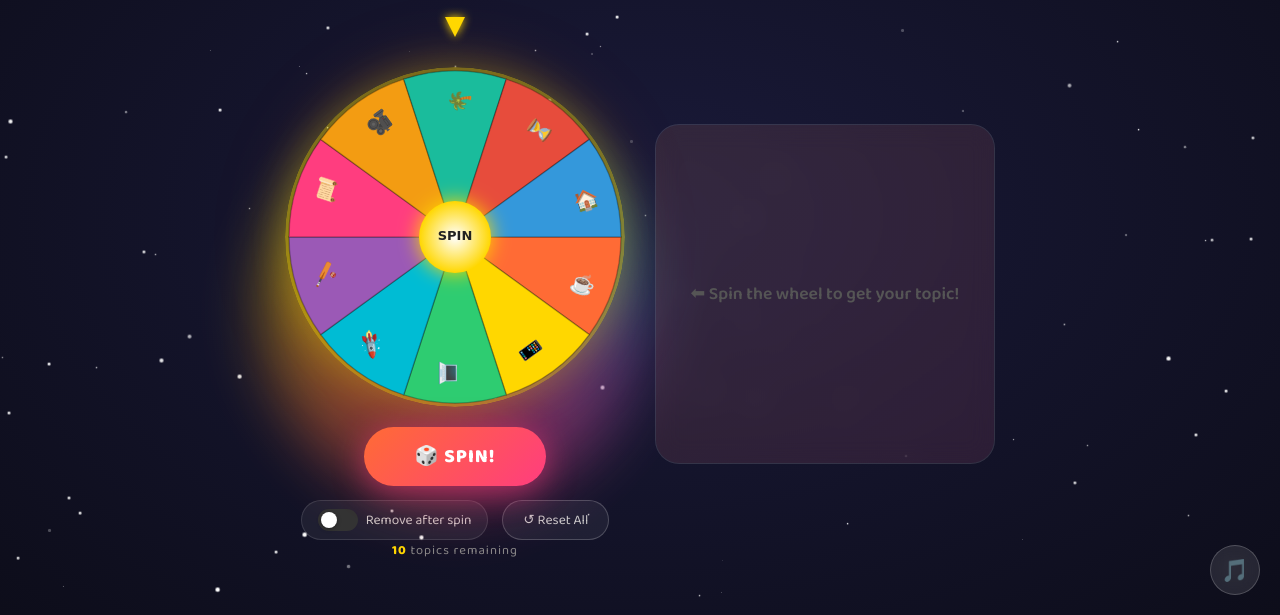
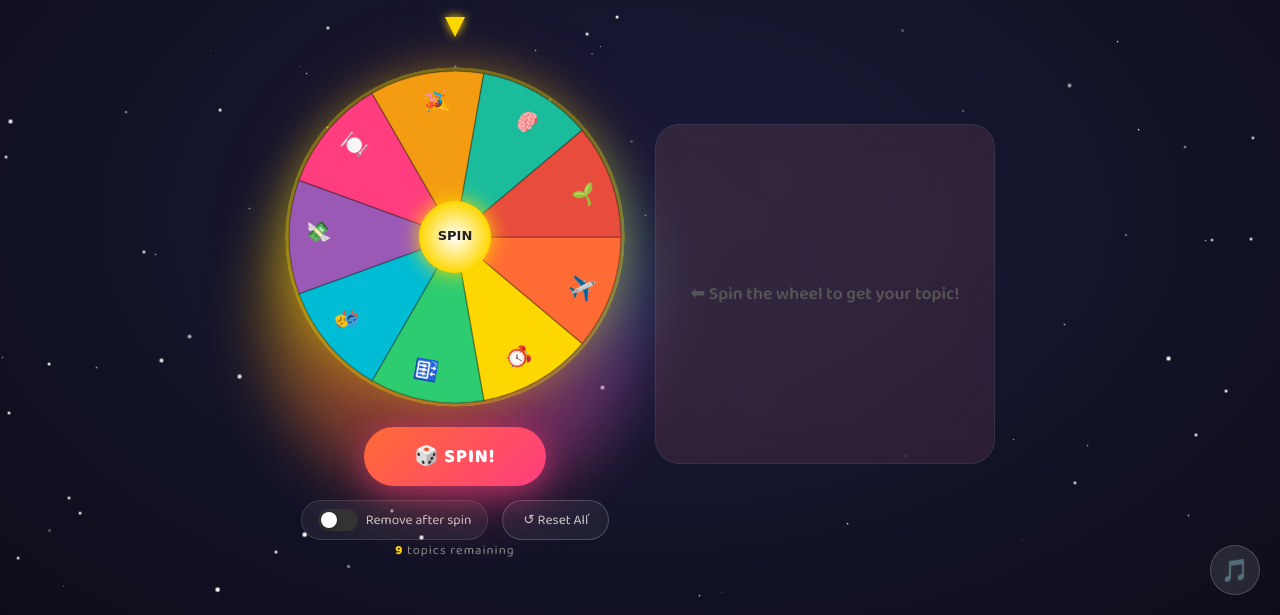
Before and after one commit to heymanmakhija/table-topics-tool, a plain HTML site: page docs/index.html in a window 1280 px wide. Shown: the part 185-800 px from the top of the page. Drawn offline with Linux system fonts and the light colour scheme.

Commit message:
updated questions

```diff
--- a/docs/index.html
+++ b/docs/index.html
@@ -160,10 +160,6 @@
     font-size: 1.4rem; font-weight: 800; color: var(--gold);
     margin-bottom: 12px; line-height: 1.3;
     animation: slideUp .4s ease;
-  }
-  #topic-scenario {
-    font-size: .9rem; color: #ddd; line-height: 1.6;
-    animation: fadeIn .6s ease;
   }
   #topic-prompt {
     margin-top: 14px;
@@ -341,8 +337,6 @@
     <div id="topic-result" style="display:none; width:100%;">
       <div id="topic-icon"></div>
       <div id="topic-title"></div>
-      <div id="topic-scenario"></div>
-
     </div>
   </div>
 </div>
@@ -364,74 +358,58 @@
 // ──────────────────────────────────────
 const topics = [
   {
-    icon: "☕",
-    label: "Chai\nvs Coffee",
-    title: "Chai vs Coffee",
-    scenario: "Two people trying to convert each other / emotion vs productivity.",
-    prompt: 'Defend your brew to the last sip!'
+    icon: "✈️",
+    label: "Best Trip",
+    title: "What’s the best trip you’ve ever taken, and why was it so special?",
+    prompt: "Tell the story of the trip that stayed with you long after it ended."
   },
   {
-    icon: "📱",
-    label: "iPhone\nvs Android",
-    title: "iPhone vs Android",
-    scenario: "Two friends buying a new phone / premium vs practicality debate.",
-    prompt: '"iPhone is a lifestyle." "Android is freedom." "One is status, one is smartness."'
+    icon: "⏰",
+    label: "Time Travel",
+    title: "If you could go back in time and witness any event what would it be and why?",
+    prompt: "Choose the event and explain why you’d want to witness it firsthand."
   },
   {
-    icon: "💻",
-    label: "WFH\nvs Office",
-    title: "Work From Home vs Office",
-    scenario: "A company deciding permanent work culture / comfort vs career growth.",
-    prompt: '"WFH: where camera off = life on." "Office: where coffee free, but peace costly."'
+    icon: "🛗",
+    label: "Celebrity Lift",
+    title: "If you were stuck in a lift with a celebrity, who would you choose, and what would you talk about?",
+    prompt: "Pick your celebrity and reveal your lift-time conversation plan."
   },
   {
-    icon: "🚀",
-    label: "Einstein\nvs Elon Musk",
-    title: "Albert Einstein vs Elon Musk",
-    scenario: "The father of modern physics meets the face of futuristic tech.",
-    prompt: 'Theory vs execution - who changed the world more?'
+    icon: "🎭",
+    label: "Useless Talent",
+    title: "What’s the most useless talent you have?",
+    prompt: "Explain why your talent is impressive in theory, but not in real life."
   },
   {
-    icon: "🏏",
-    label: "RCB Fan\nvs CSK Fan",
-    title: "RCB Fan vs CSK Fan",
-    scenario: "Two IPL fans watching a live match together, defending their teams with emotions, stats, and blind faith.",
-    prompt: '"RCB has hope." "CSK has trophies."'
+    icon: "💸",
+    label: "Spend 1 Lakh",
+    title: "If you were given 1 lakh that you had to spend immediately, what would you buy?",
+    prompt: "Describe the impulsive purchase spree you’d go on without thinking twice."
   },
   {
-    icon: "📜",
-    label: "Shakespeare\nvs Karan Johar",
-    title: "William Shakespeare vs Karan Johar",
-    scenario: "The king of classic literature meets the king of Bollywood drama.",
-    prompt: 'Debate storytelling - deep tragedy vs dramatic family emotions.'
+    icon: "🍽️",
+    label: "Weird Food",
+    title: "What’s the weirdest food combination that you’ve ever eaten?",
+    prompt: "Tell the story behind the strangest bite you ever dared to try."
   },
   {
-    icon: "🎥",
-    label: "Parent vs\nYouTuber",
-    title: "Parent vs YouTuber Child",
-    scenario: "Child wants YouTube career. Parent wants government job.",
-    prompt: 'Stability vs passion battle!'
+    icon: "🎉",
+    label: "Public Holiday",
+    title: "What is your favourite public holiday and why?",
+    prompt: "Give the holiday you love most and the reason it makes you smile."
   },
   {
-    icon: "🌴",
-    label: "Goa\nvs Mumbai",
-    title: "Goa vs Mumbai",
-    scenario: "Trip planning / only one destination allowed.",
-    prompt: '"Goa: susegad life." "Mumbai: struggle life."'
+    icon: "🧠",
+    label: "Psychology\nFun Fact",
+    title: "What’s your favorite psychological fun fact that always surprises people?",
+    prompt: "Share the fact that makes people say, ‘Wait, really?’"
   },
   {
-    icon: "⏳",
-    label: "Gandhi\nvs Kejriwal",
-    title: "Mahatma Gandhi vs Arvind Kejriwal",
-    scenario: "Freedom fighter meets modern politician / Old India vs New India debate.",
-    prompt: '"Main satyagraha karta tha." "Main subsidy graha karta hoon."'
-  },
-  {
-    icon: "🏠",
-    label: "Real Estate\nvs Tenant",
-    title: "Real Estate Agent vs Smart Tenant",
-    scenario: "An overconfident agent selling a 'luxury' 2BHK meets a sharp tenant spotting every flaw.",
-    prompt: '"Sir, ventilation natural hai… hawa kabhi kabhi aati hai."'
+    icon: "🌱",
+    label: "Life Lesson",
+    title: "What life lesson did you learn the hard way?",
+    prompt: "Share the lesson that changed you, even if it came with a painful price."
   }
 ];
 
@@ -972,7 +950,6 @@ function onWin(index) {
 
   document.getElementById('topic-icon').textContent = topic.icon;
   document.getElementById('topic-title').textContent = topic.title;
-  document.getElementById('topic-scenario').textContent = topic.scenario;
   document.getElementById('topic-result').style.display = 'block';
 
   // Remove from wheel if toggle is on
```
Also changed, not shown: 1 other file.
